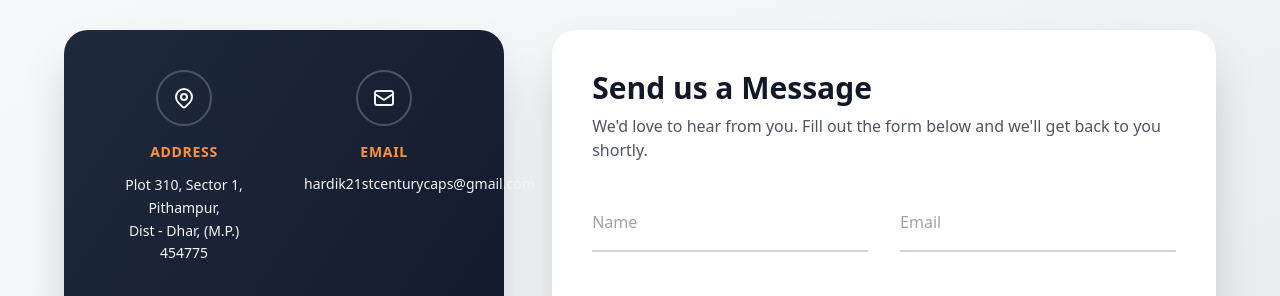
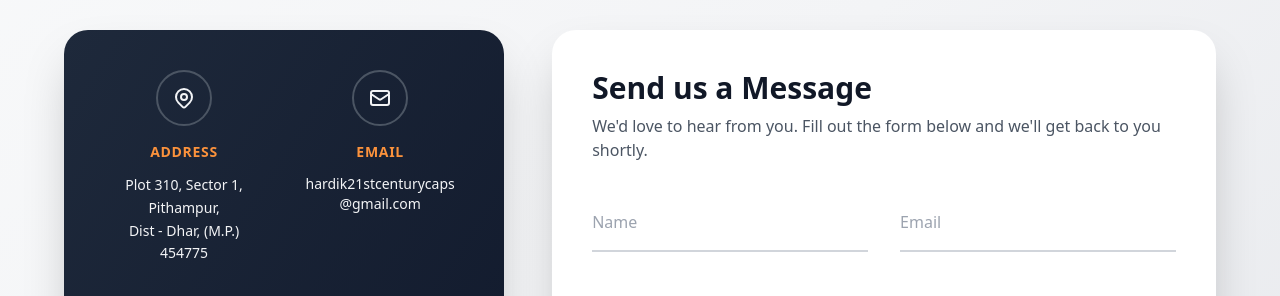
Before and after one commit to HardikKhandewal/24cen, a React (Create React App) app: page /Contact in a window 1280 px wide. Shown: the part 336-632 px from the top of the page. Built offline with nearby package versions, Linux system fonts and the light colour scheme.

Commit message:
added break words

```diff
--- a/src/components/ContactUs/Contact.jsx
+++ b/src/components/ContactUs/Contact.jsx
@@ -47,14 +47,14 @@ const ContactPage = () => {
                 </div>
 
                 {/* Email */}
-                <div className="group col-span-2 sm:col-span-1">
+                <div className="group mr-2 col-span-2 sm:col-span-1">
                   <div className="w-14 h-14 rounded-full border-2 border-gray-600 flex items-center justify-center mb-4 mx-auto group-hover:border-orange-400 group-hover:scale-110 transition-all duration-300">
                     <svg className="w-6 h-6 group-hover:text-orange-400 transition-colors duration-300" fill="none" stroke="currentColor" viewBox="0 0 24 24">
                       <path strokeLinecap="round" strokeLinejoin="round" strokeWidth={2} d="M3 8l7.89 5.26a2 2 0 002.22 0L21 8M5 19h14a2 2 0 002-2V7a2 2 0 00-2-2H5a2 2 0 00-2 2v10a2 2 0 002 2z" />
                     </svg>
                   </div>
                   <h3 className="text-sm font-semibold tracking-wider text-orange-400 text-center mb-3">EMAIL</h3>
-                  <a href="hardik21stcenturycaps@gmail.com" className="text-sm text-center block hover:text-orange-400 transition-colors duration-300">
+                  <a href="hardik21stcenturycaps@gmail.com" className="text-sm break-words text-center block hover:text-orange-400 transition-colors duration-300">
                     hardik21stcenturycaps@gmail.com
                   </a>
                 </div>
```
